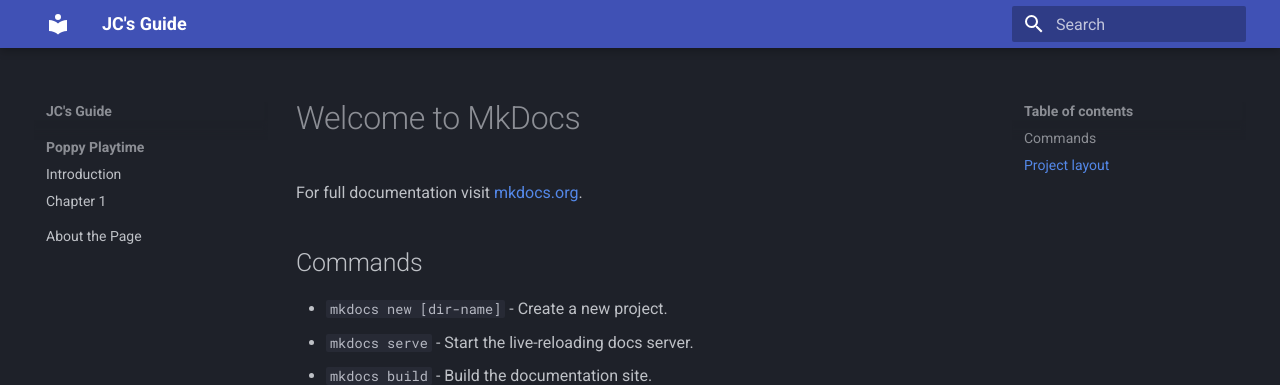
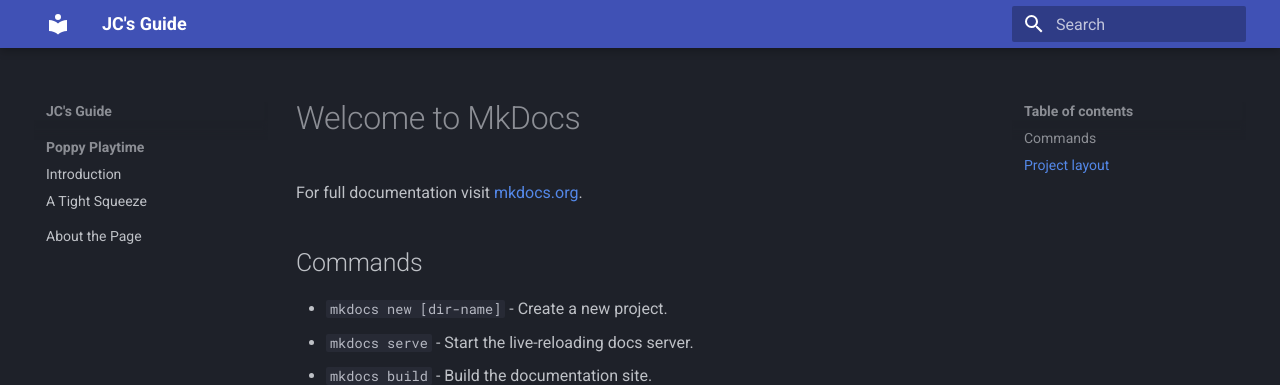
Before and after one commit to JiemConrad/walkthroughs, an MkDocs documentation site: the page built from docs/index.md, in a window 1280 px wide. Shown: the top 385 px of the page. Built offline with MkDocs 1.6.1 and Material for MkDocs 9.7.7, drawn with Linux system fonts in a browser that asks for light colours.

Commit message:
Rename Chapter 1 to A Tight Squeeze in mkdocs.yml

```diff
--- a/mkdocs.yml
+++ b/mkdocs.yml
@@ -9,7 +9,7 @@ nav:
   # - Introduction: index.md
   - Poppy Playtime:
     - Introduction: poppy-playtime/intro/index.md
-    - Chapter 1: poppy-playtime/ch1/index.md
+    - A Tight Squeeze: poppy-playtime/ch1/index.md
     # - Chapter 2: poppy-playtime/ch2/index.md
     # - Chapter 3: poppy-playtime/ch3/index.md
     # - Chapter 4: poppy-playtime/ch4/index.md
```
